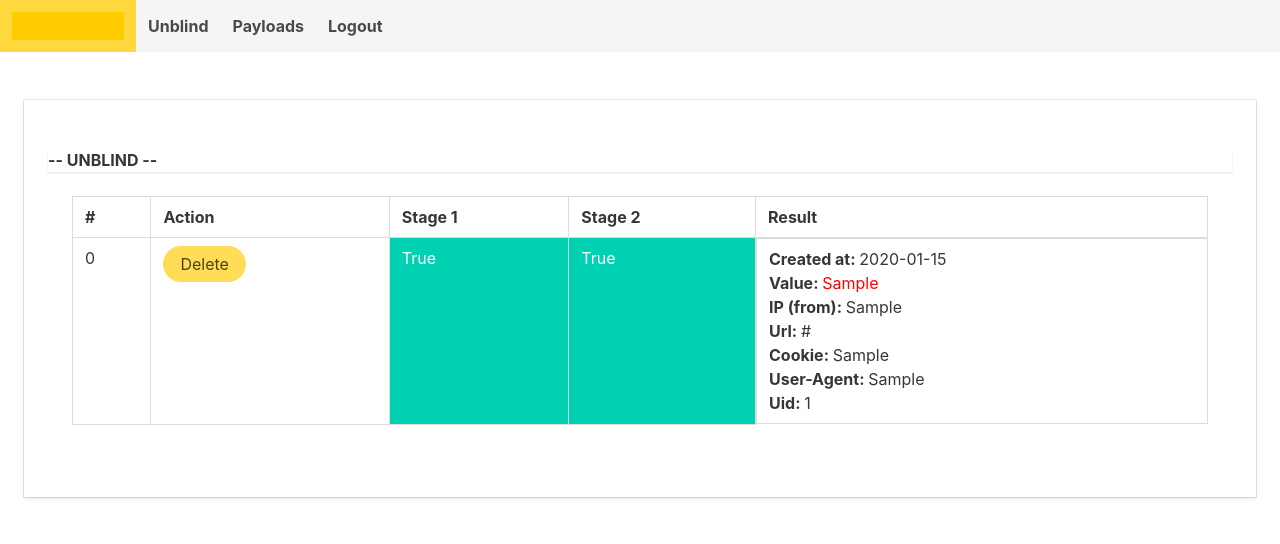
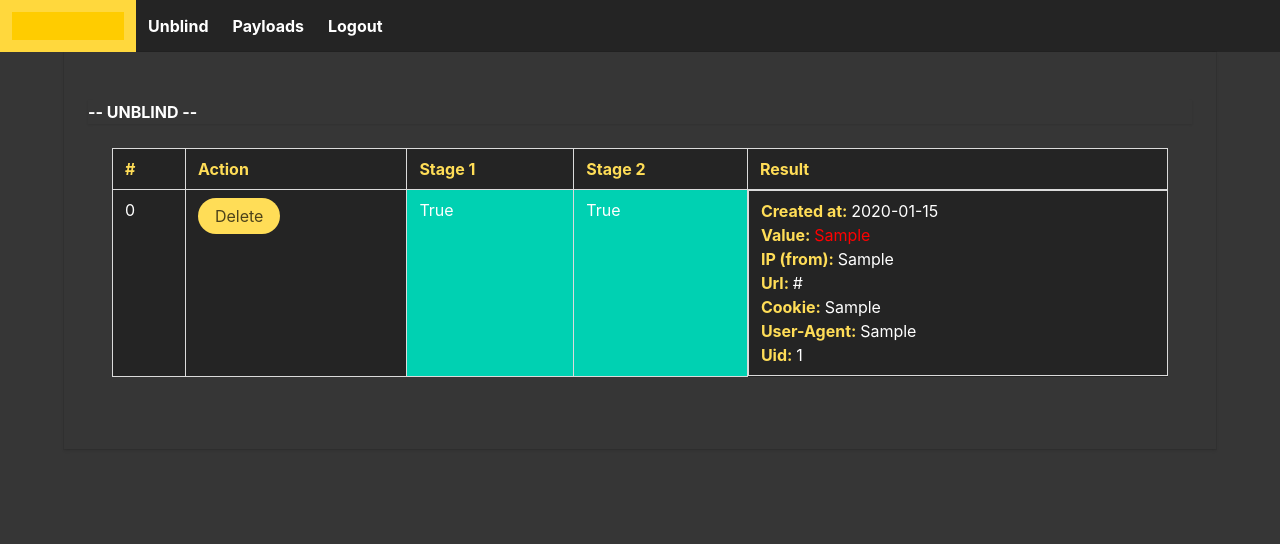
Before and after one commit to shellchocolat/unblind, a Flask app: page /unblind in a window 1280 px wide. Shown: the top 544 px of the page. Run offline with Flask 2, Linux system fonts and the light colour scheme; a user stored in the database is signed in; tables that the repository leaves empty hold one stand-in row (values such as "Sample post").

Commit message:
code: dark theme

```diff
--- a/unblind/templates/base.html
+++ b/unblind/templates/base.html
@@ -1,7 +1,7 @@
 <!-- templates/base.html -->
 
 <!DOCTYPE html>
-<html>
+<html class="has-background-grey-darker">
 
 <head>
     <meta charset="utf-8">
@@ -12,7 +12,7 @@
 </head>
 
 <body>
-    <section class="hero is-light is-small">
+    <section class="hero is-light is-small has-background-black-ter">
 
         <div class="hero-head">
             <nav class="navbar is-warning" role="navigation" aria-label="main navigation">
@@ -23,18 +23,18 @@
 
                     <a role="button" class="navbar-burger" aria-label="menu" aria-expanded="false" data-target="navbarBasicExample">
                             {% if not current_user.is_authenticated %}
-                            <a href="{{ url_for('auth.login') }}" class="navbar-item is-light">
+                            <a href="{{ url_for('auth.login') }}" class="navbar-item is-light has-text-white">
                                 Log in
                             </a>
                             {% endif %}
                             {% if current_user.is_authenticated %}
-                            <a href="{{ url_for('main.unblind') }}" class="navbar-item">
+                            <a href="{{ url_for('main.unblind') }}" class="navbar-item has-text-white">
                                 <strong>Unblind</strong>
                             </a>
-                            <a href="{{ url_for('main.payloads_lst') }}" class="navbar-item">
+                            <a href="{{ url_for('main.payloads_lst') }}" class="navbar-item has-text-white">
                                 <strong>Payloads</strong>
                             </a>
-                            <a href="{{ url_for('auth.logout') }}" class="navbar-item">
+                            <a href="{{ url_for('auth.logout') }}" class="navbar-item has-text-white">
                                 <strong>Logout</strong>
                             </a>
                             {% endif %}
@@ -52,12 +52,10 @@
         </div>
     </section>
 
-    <section class="section">
-        <!--<div class="container">-->
-            {% block content %}
-            {% endblock %}
-        <!--</div>-->
-    </section>
+    <div class="container">
+        {% block content %}
+        {% endblock %}
+    </div>
 
 </body>
 
--- a/unblind/templates/login.html
+++ b/unblind/templates/login.html
@@ -4,9 +4,7 @@
 
 {% block content %}
 <div class="column is-4 is-offset-4">
-    <!--<h3 class="title">Login</h3>-->
-    <p class="subtitle"></p>
-    <div class="box">
+    <div class="box has-background-black-ter">
         {% with messages = get_flashed_messages() %}
         {% if messages %}
             <div class="notification is-danger">
@@ -14,7 +12,7 @@
             </div>
         {% endif %}
         {% endwith %}
-        <div class="box card-image has-text-centered">
+        <div class="box card-image has-text-centered has-background-black-ter">
             <img src="{{url_for('static', filename='unblind.png')}}">
         </div>
         <form method="POST" action="/login">
--- a/unblind/templates/unblind.html
+++ b/unblind/templates/unblind.html
@@ -4,12 +4,12 @@
 
 {% block content %}
 
-<div class="card">
+<div class="card has-background-grey-darker">
 
-  <section class="section">
+  <section class="section has-background-grey-darker">
     <header class="card-header">
       <div>
-        <label class="label">-- UNBLIND --</label>
+        <label class="label has-text-white">-- UNBLIND --</label>
       </div>
     </header>
 
@@ -26,13 +26,13 @@
 
             {% if xss_results %}
                 <div class="table-container">
-                  <table id="table_xss" class="table is-hoverable is-bordered is-striped is-fullwidth">
+                  <table id="table_xss" class="table is-bordered is-fullwidth has-background-black-ter has-text-white">
                       <thead class="thead is-primary">
-                        <th>#</th>
-                        <th>Action</th>
-                        <th>Stage 1</th>
-                        <th>Stage 2</th>
-                        <th>Result</th>
+                        <th class="has-text-warning">#</th>
+                        <th class="has-text-warning">Action</th>
+                        <th class="has-text-warning">Stage 1</th>
+                        <th class="has-text-warning">Stage 2</th>
+                        <th class="has-text-warning">Result</th>
                       </thead>
                       {% for key, value in xss_results.items() recursive %}
                         <tr>
@@ -50,13 +50,13 @@
                             {% endif %}
                             <td class="column">
                               <div>
-                                <div><p><strong>Created at: </strong>{{ value.xss_created_at }}</p></div>
-                                <div><p style="color:red"><strong>Value: </strong>{{ value.xss_value }}</p></div>
-                                <div><p><strong>IP (from): </strong>{{ value.xss_ip_from }}</p></div>
-                                <div><p><strong>Url: </strong>{{ value.url }}</p></div>
-                                <div><p><strong>Cookie: </strong>{{ value.cookie }}</p></div>
-                                <div><p><strong>User-Agent: </strong>{{ value.user_agent }}</p></div>
-                                <div><p><strong>Uid: </strong>{{ value.xss_uid }}</p></div>
+                                <div><p><strong class="has-text-warning">Created at: </strong>{{ value.xss_created_at }}</p></div>
+                                <div><p style="color:red"><strong class="has-text-warning">Value: </strong>{{ value.xss_value }}</p></div>
+                                <div><p><strong class="has-text-warning">IP (from): </strong>{{ value.xss_ip_from }}</p></div>
+                                <div><p><strong class="has-text-warning">Url: </strong>{{ value.url }}</p></div>
+                                <div><p><strong class="has-text-warning">Cookie: </strong>{{ value.cookie }}</p></div>
+                                <div><p><strong class="has-text-warning">User-Agent: </strong>{{ value.user_agent }}</p></div>
+                                <div><p><strong class="has-text-warning">Uid: </strong>{{ value.xss_uid }}</p></div>
                               </div>
                             </td>
                         </tr>
```
Also changed, not shown: unblind/templates/payloads.html (+7 -7 lines).
